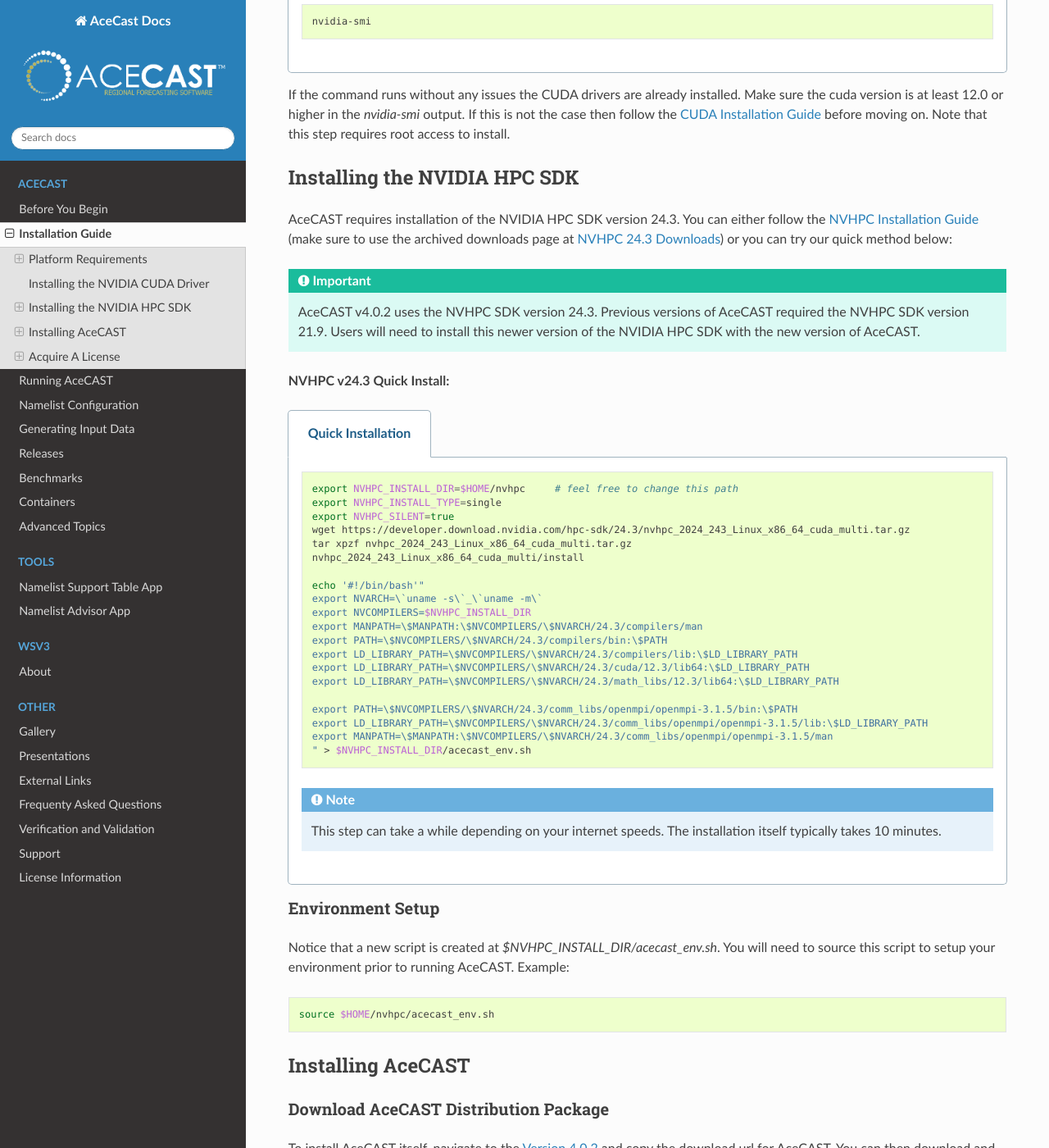
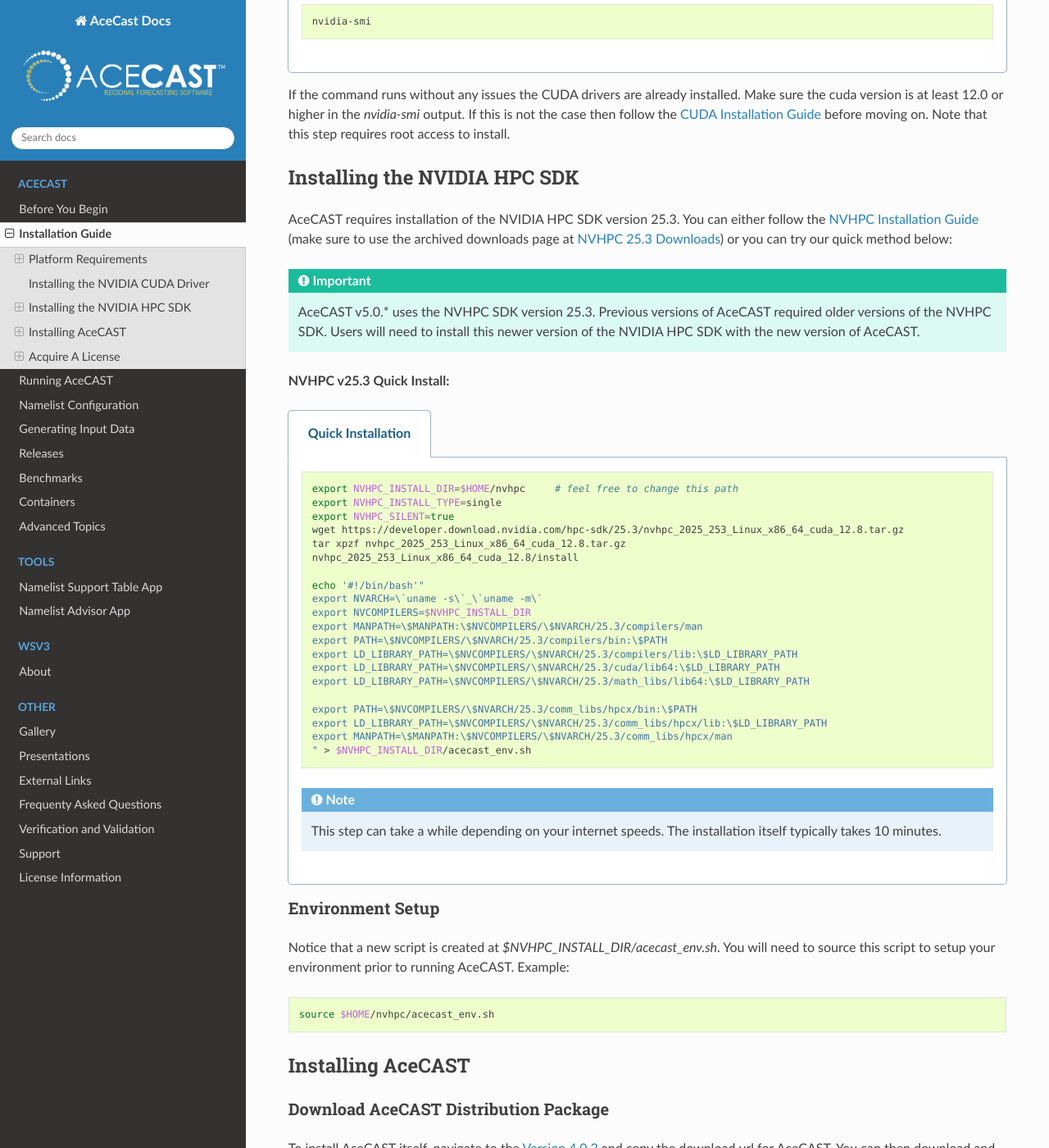
Before and after one commit to TempoQuestInc/AceCAST-Docs, a Sphinx documentation site: the page built from source/InstallationGuide.rst, in a window 1280 px wide and 1400 px high, scrolled down 1607 px. Shown: the whole window at 82% size. Built offline with Sphinx 7.4.7 and the Read the Docs theme 3.1.0, drawn with Linux system fonts in a browser that asks for light colours; some of the changed text lies outside the part shown.

Commit message:
Updates to nvhpc 25.3

```diff
--- a/source/InstallationGuide.rst
+++ b/source/InstallationGuide.rst
@@ -6,13 +6,13 @@
    https://developer.nvidia.com/hpc-sdk
 
 .. _NVHPC Installation Guide:
-   https://docs.nvidia.com/hpc-sdk/archive/24.3/hpc-sdk-install-guide/index.html
+   https://docs.nvidia.com/hpc-sdk/archive/25.3/hpc-sdk-install-guide/index.html
 
-.. _NVHPC 24.3 Downloads:
-   https://developer.nvidia.com/nvidia-hpc-sdk-243-downloads
+.. _NVHPC 25.3 Downloads:
+   https://developer.nvidia.com/nvidia-hpc-sdk-253-downloads
 
 .. _NVHPC platform requirements:
-   https://docs.nvidia.com/hpc-sdk/archive/24.3/hpc-sdk-release-notes/index.html#platform-requirements
+   https://docs.nvidia.com/hpc-sdk/archive/25.3/hpc-sdk-release-notes/index.html#platform-requirements
 
 .. _CUDA Installation Guide:
    https://docs.nvidia.com/cuda/archive/12.3.0/cuda-installation-guide-linux/index.html
@@ -179,14 +179,14 @@
 Installing the NVIDIA HPC SDK
 =============================
 
-AceCAST requires installation of the NVIDIA HPC SDK version 24.3. You can either follow the
+AceCAST requires installation of the NVIDIA HPC SDK version 25.3. You can either follow the
 `NVHPC Installation Guide`_ (make sure to use the archived downloads page at
-`NVHPC 24.3 Downloads`_) or you can try our quick method below:
+`NVHPC 25.3 Downloads`_) or you can try our quick method below:
 
 .. important::
-   AceCAST v4.0.2 uses the NVHPC SDK version 24.3. Previous versions of AceCAST required the NVHPC SDK version 21.9. Users will need to install this newer version of the NVIDIA HPC SDK with the new version of AceCAST.
+   AceCAST v5.0.* uses the NVHPC SDK version 25.3. Previous versions of AceCAST required older versions of the NVHPC SDK. Users will need to install this newer version of the NVIDIA HPC SDK with the new version of AceCAST.
 
-**NVHPC v24.3 Quick Install:**
+**NVHPC v25.3 Quick Install:**
 
 .. tabs::
 
@@ -197,22 +197,22 @@
             export NVHPC_INSTALL_DIR=$HOME/nvhpc     # feel free to change this path
             export NVHPC_INSTALL_TYPE=single
             export NVHPC_SILENT=true
-            wget https://developer.download.nvidia.com/hpc-sdk/24.3/nvhpc_2024_243_Linux_x86_64_cuda_multi.tar.gz
-            tar xpzf nvhpc_2024_243_Linux_x86_64_cuda_multi.tar.gz
-            nvhpc_2024_243_Linux_x86_64_cuda_multi/install
+            wget https://developer.download.nvidia.com/hpc-sdk/25.3/nvhpc_2025_253_Linux_x86_64_cuda_12.8.tar.gz
+            tar xpzf nvhpc_2025_253_Linux_x86_64_cuda_12.8.tar.gz
+            nvhpc_2025_253_Linux_x86_64_cuda_12.8/install
 
             echo '#!/bin/bash'"
             export NVARCH=\`uname -s\`_\`uname -m\`
             export NVCOMPILERS=$NVHPC_INSTALL_DIR
-            export MANPATH=\$MANPATH:\$NVCOMPILERS/\$NVARCH/24.3/compilers/man
-            export PATH=\$NVCOMPILERS/\$NVARCH/24.3/compilers/bin:\$PATH
-            export LD_LIBRARY_PATH=\$NVCOMPILERS/\$NVARCH/24.3/compilers/lib:\$LD_LIBRARY_PATH
-            export LD_LIBRARY_PATH=\$NVCOMPILERS/\$NVARCH/24.3/cuda/12.3/lib64:\$LD_LIBRARY_PATH
-            export LD_LIBRARY_PATH=\$NVCOMPILERS/\$NVARCH/24.3/math_libs/12.3/lib64:\$LD_LIBRARY_PATH
+            export MANPATH=\$MANPATH:\$NVCOMPILERS/\$NVARCH/25.3/compilers/man
+            export PATH=\$NVCOMPILERS/\$NVARCH/25.3/compilers/bin:\$PATH
+            export LD_LIBRARY_PATH=\$NVCOMPILERS/\$NVARCH/25.3/compilers/lib:\$LD_LIBRARY_PATH
+            export LD_LIBRARY_PATH=\$NVCOMPILERS/\$NVARCH/25.3/cuda/lib64:\$LD_LIBRARY_PATH
+            export LD_LIBRARY_PATH=\$NVCOMPILERS/\$NVARCH/25.3/math_libs/lib64:\$LD_LIBRARY_PATH
 
-            export PATH=\$NVCOMPILERS/\$NVARCH/24.3/comm_libs/openmpi/openmpi-3.1.5/bin:\$PATH
-            export LD_LIBRARY_PATH=\$NVCOMPILERS/\$NVARCH/24.3/comm_libs/openmpi/openmpi-3.1.5/lib:\$LD_LIBRARY_PATH
-            export MANPATH=\$MANPATH:\$NVCOMPILERS/\$NVARCH/24.3/comm_libs/openmpi/openmpi-3.1.5/man
+            export PATH=\$NVCOMPILERS/\$NVARCH/25.3/comm_libs/hpcx/bin:\$PATH
+            export LD_LIBRARY_PATH=\$NVCOMPILERS/\$NVARCH/25.3/comm_libs/hpcx/lib:\$LD_LIBRARY_PATH
+            export MANPATH=\$MANPATH:\$NVCOMPILERS/\$NVARCH/25.3/comm_libs/hpcx/man
             " > $NVHPC_INSTALL_DIR/acecast_env.sh
 
         .. note::
```
Also changed, not shown: other parts of source/InstallationGuide.rst (+2 -2 lines).
